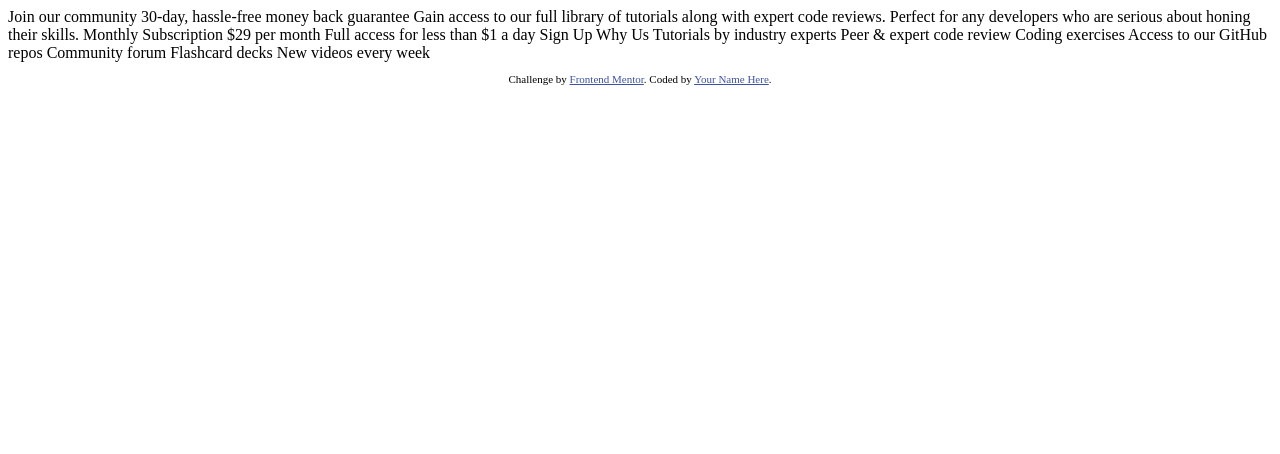
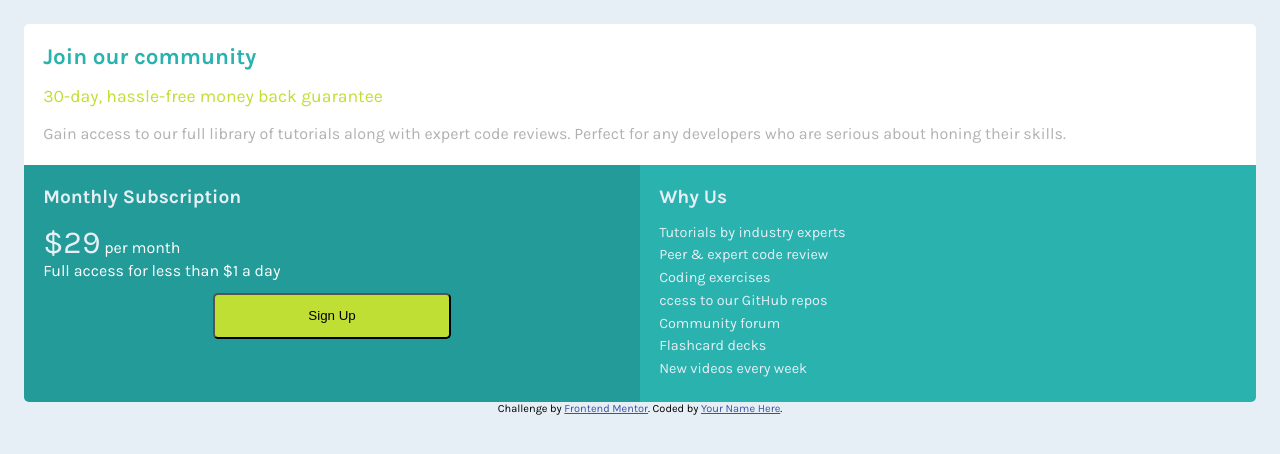
Before and after one commit to smdeep/fem-single-price-grid, a plain HTML site: page index.html in a window 1280 px wide. Drawn offline with Linux system fonts and the light colour scheme.

Commit message:
Almost complete, Unable to fix centering of card

```diff
--- /dev/null
+++ b/css/style.css
@@ -0,0 +1,138 @@
+:root {
+
+
+    --clr-primary-cyan: hsl(179, 62%, 43%);
+    --clr-primary-cyan-dark: hsl(179, 64%, 37%);
+    --clr-primary-yellow:hsl(71, 73%, 54%);
+
+    --clr-light-gray: hsl(204, 43%, 93%);
+    --clr-grayish-blue:hsl(218, 22%, 67%);
+
+}
+
+html {
+    font-size: 100%;
+}
+
+* {
+    box-sizing: border-box;
+    margin:0;
+    padding:0;
+}
+
+body {
+    background-color: var(--clr-light-gray);
+    font-family: "Karla", sans-serif;
+    padding:1.5rem;
+}
+
+.container {
+
+    /* display: flex;
+    flex-direction: column;
+    justify-content: center;
+    align-items: center; */
+
+    /* padding: 1.5rem; */
+}
+
+.card {
+    /* border: 1px solid black; */
+    border-radius: 5px;
+    overflow:hidden;
+}
+.community {
+    background-color: white;
+    padding: 1.2rem;
+
+}
+
+.community__header {
+    font-size: 1.4rem;
+    color: var(--clr-primary-cyan);
+    padding-bottom: 1rem;
+
+}
+
+.community__header--green {
+    font-size: 1.1rem;
+    color: var(--clr-primary-yellow);
+    padding-bottom: 1rem;
+}
+
+.community__header--ltgray {
+    line-height: 1.5rem;
+    color: #b1b1b1;
+}
+
+
+
+    @media screen and (min-width: 700px) {
+
+        .row {
+            display:flex;
+            justify-content: space-evenly;
+        }
+
+        .subscription, .why-us {
+            flex:1;
+        }
+    }
+
+
+.subscription {
+    /* border: 1px solid red; */
+
+    background-color: var(--clr-primary-cyan-dark);
+    padding: 1.2rem;
+}
+
+.subscription__header {
+    font-size: 1.2rem;
+    color: var(--clr-light-gray);
+    padding-bottom: 1rem;
+}
+
+.subscription__drop-cap {
+    font-size: 2rem;
+    color: var(--clr-light-gray);
+}
+
+.subscription p {
+    color:white;
+}
+
+.subscription-btn {
+    text-align: center;
+}
+
+.subscription__button {
+    /* border: 1px solid black; */
+    /* margin: 0 auto; */
+    padding: 1em 7em;
+    background-color: var(--clr-primary-yellow);
+    border-radius: 5px;
+    margin: 1em;
+}
+
+.why-us {
+    background-color: var(--clr-primary-cyan);
+    padding: 1.2rem;
+}
+
+.why-us__header {
+    font-size: 1.2rem;
+    color: var(--clr-light-gray);
+    padding-bottom: 1rem;
+}
+
+.why-us__list {
+
+    list-style: none;
+    font-size: .9rem;
+    color: var(--clr-light-gray);
+}
+
+.why-us__list li {
+    margin-bottom: .4em;
+}
--- a/index.html
+++ b/index.html
@@ -1,44 +1,84 @@
 <!DOCTYPE html>
 <html lang="en">
+
 <head>
   <meta charset="UTF-8">
-  <meta name="viewport" content="width=device-width, initial-scale=1.0"> <!-- displays site properly based on user's device -->
+  <meta name="viewport" content="width=device-width, initial-scale=1.0">
+  <!-- displays site properly based on user's device -->
 
   <link rel="icon" type="image/png" sizes="32x32" href="./images/favicon-32x32.png">
+  <link rel="preconnect" href="https://fonts.gstatic.com">
+  <link href="https://fonts.googleapis.com/css2?family=Karla:wght@400;700&display=swap" rel="stylesheet">
+  <link rel="stylesheet" href="./css/style.css">
 
   <title>Frontend Mentor | Single Price Grid Component</title>
 
   <!-- Feel free to remove these styles or customise in your own stylesheet 👍 -->
   <style>
-    .attribution { font-size: 11px; text-align: center; }
-    .attribution a { color: hsl(228, 45%, 44%); }
+    .attribution {
+      font-size: 11px;
+      text-align: center;
+    }
+
+    .attribution a {
+      color: hsl(228, 45%, 44%);
+    }
   </style>
 </head>
+
 <body>
-  Join our community
+  <div class="container">
 
-  30-day, hassle-free money back guarantee
+    <div class="card">
 
-  Gain access to our full library of tutorials along with expert code reviews.
-  Perfect for any developers who are serious about honing their skills.
+      <div class="community">
+        <h1 class="community__header">Join our community</h1>
+        <p class="community__header--green">30-day, hassle-free money back guarantee</p>
+        <p class="community__header--ltgray">
+          Gain access to our full library of tutorials along with expert code reviews.
+          Perfect for any developers who are serious about honing their skills.
 
-  Monthly Subscription
+        </p>
+      </div>
 
-  &dollar;29 per month
 
-  Full access for less than &dollar;1 a day
 
-  Sign Up
 
-  Why Us
+      <div class="row">
 
-  Tutorials by industry experts
-  Peer &amp; expert code review
-  Coding exercises
-  Access to our GitHub repos
-  Community forum
-  Flashcard decks
-  New videos every week
+        <section class="subscription">
+
+          <h2 class="subscription__header">Monthly Subscription</h2>
+          <p><span class="subscription__drop-cap">&dollar;29</span> per month</p>
+          <p>Full access for less than &dollar;1 a day</p>
+          <div class="subscription-btn">
+            <button class="subscription__button">Sign Up</button>
+          </div>
+
+        </section>
+
+        <section class="why-us">
+
+          <h2 class="why-us__header">Why Us</h2>
+          <ul class="why-us__list">
+            <li> Tutorials by industry experts</li>
+            <li>Peer &amp; expert code review</li>
+            <li>Coding exercises</li>
+            <li>ccess to our GitHub repos</li>
+            <li>Community forum</li>
+            <li>Flashcard decks</li>
+            <li>New videos every week</li>
+          </ul>
+
+        </section>
+
+      </div>
+
+
+    </div>
+
+  </div>
+  <!-- END Container -->
 
   <footer>
     <p class="attribution">
@@ -47,4 +87,5 @@
     </p>
   </footer>
 </body>
+
 </html>
```
